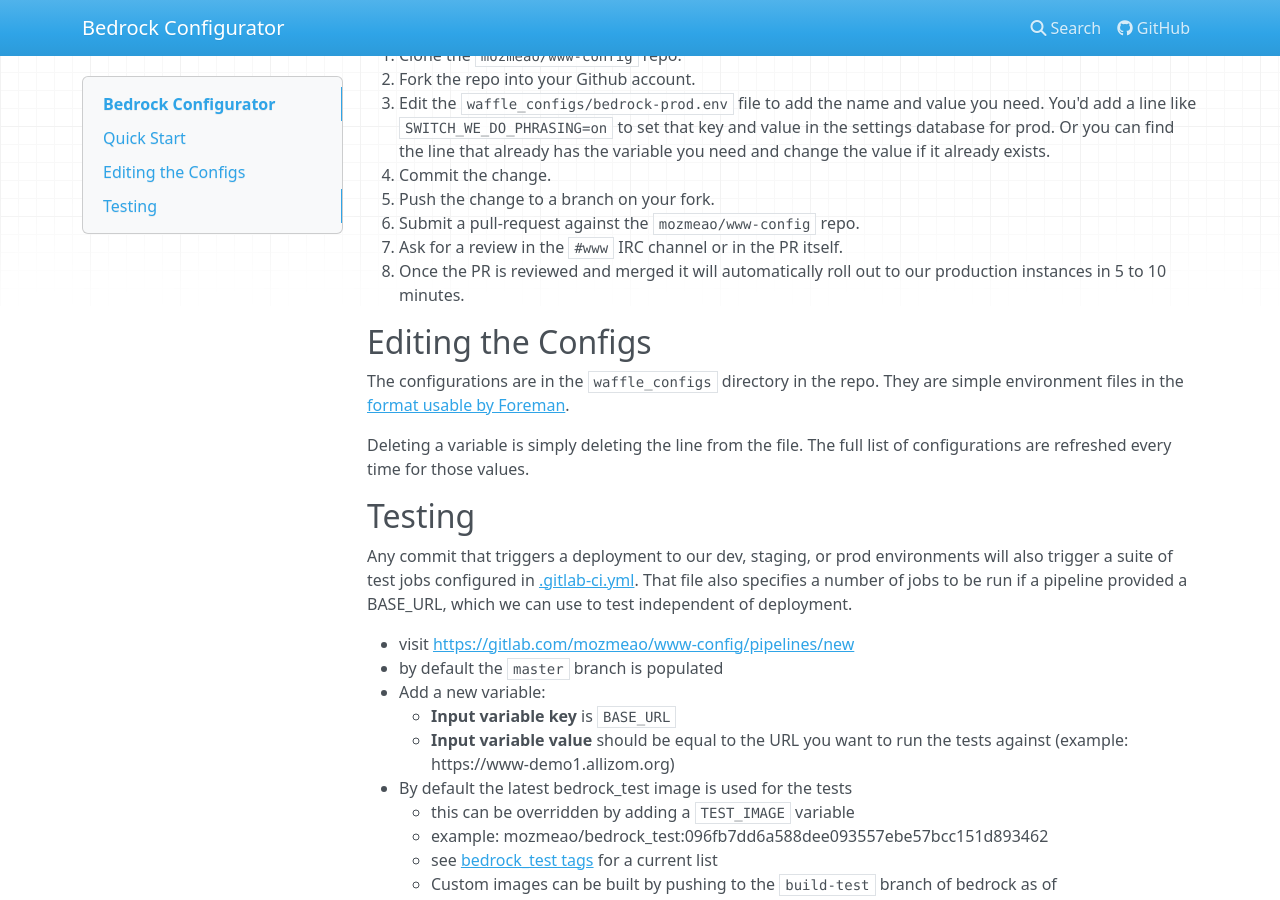
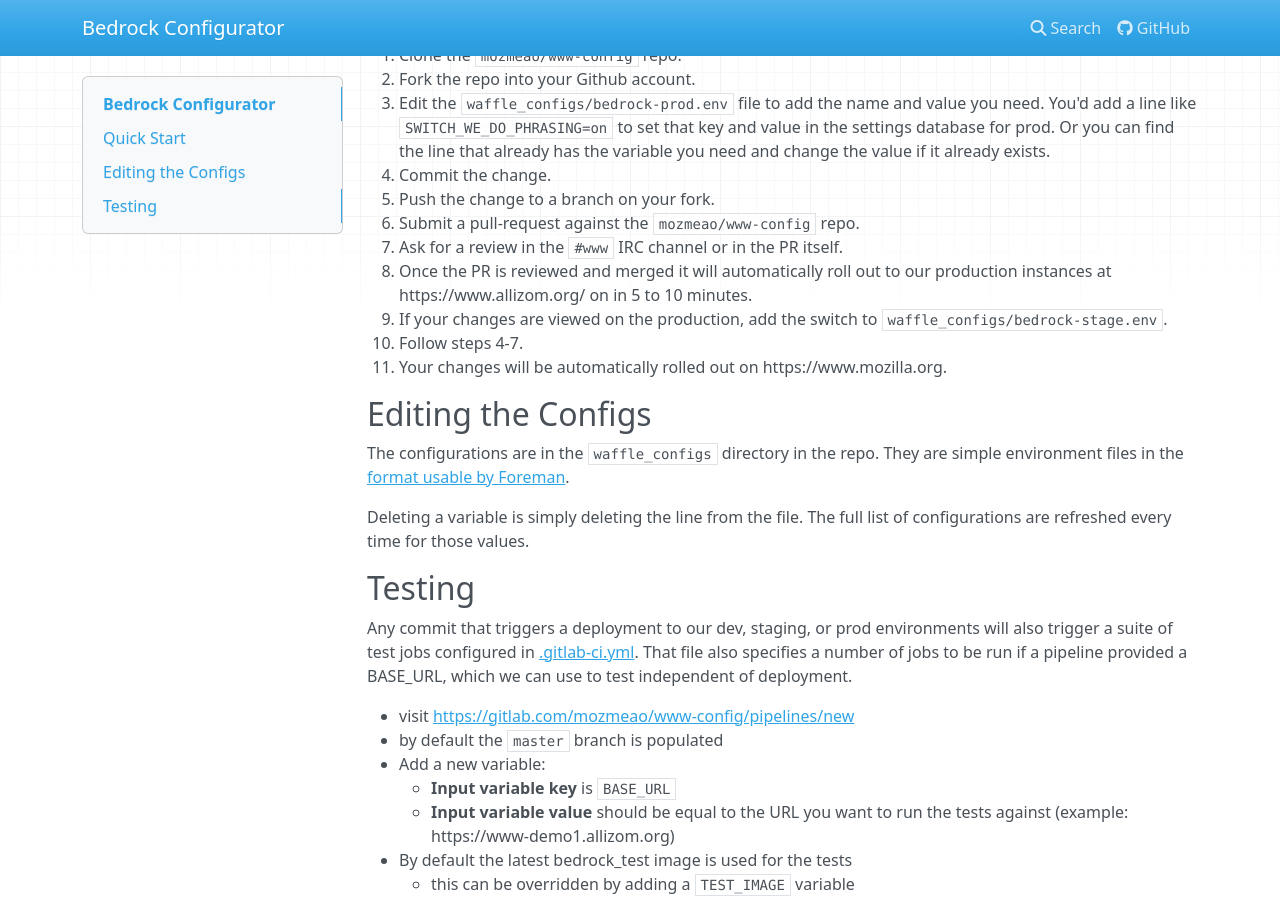
Before and after one commit to mozmeao/www-config, an MkDocs documentation site: the page built from docs/index.md, in a window 1280 px wide and 900 px high, scrolled down 490 px. Built offline with MkDocs 1.6.1, drawn with Linux system fonts in a browser that asks for light colours; nearby versions of some CDN libraries.

Commit message:
Updated doc to add a bit more detail

```diff
--- a/docs/index.md
+++ b/docs/index.md
@@ -25,7 +25,10 @@
 5. Push the change to a branch on your fork.
 6. Submit a pull-request against the `mozmeao/www-config` repo.
 7. Ask for a review in the `#www` IRC channel or in the PR itself.
-8. Once the PR is reviewed and merged it will automatically roll out to our production instances in 5 to 10 minutes.
+8. Once the PR is reviewed and merged it will automatically roll out to our production instances at https://www.allizom.org/ on  in 5 to 10 minutes.
+9. If your changes are viewed on the production, add the switch to `waffle_configs/bedrock-stage.env`.
+10. Follow steps 4-7.
+11. Your changes will be automatically rolled out on https://www.mozilla.org.
 
 ## Editing the Configs
 
```
